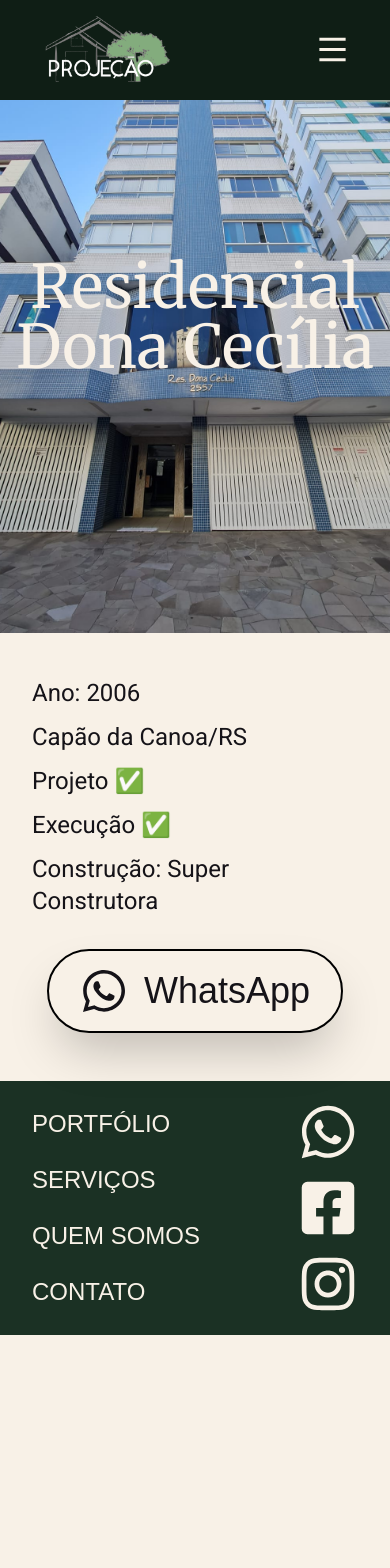
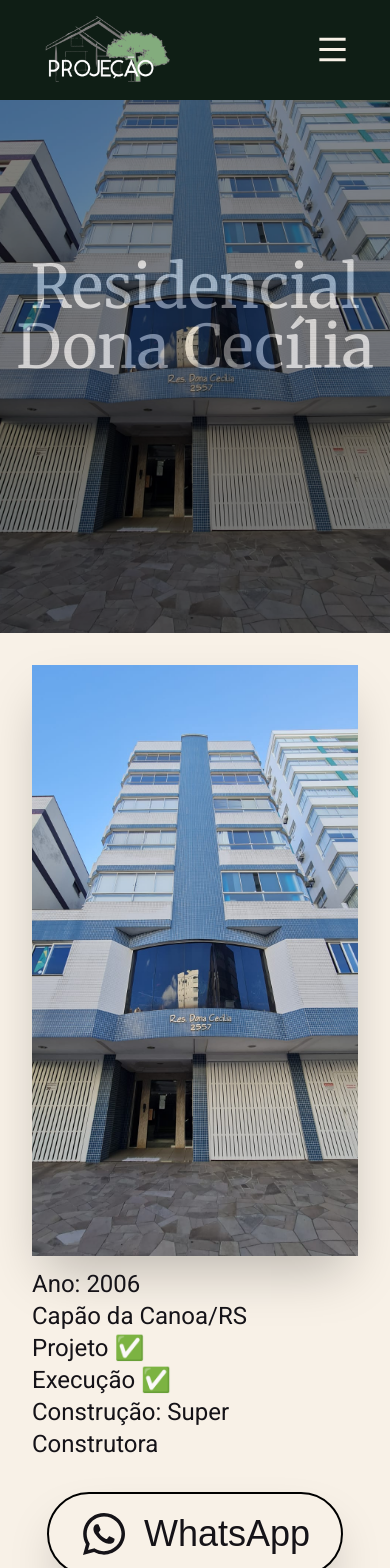
Before and after one commit to Leort-z/projecaors, a Next.js app: page /portfolio/1 in a window 390 px wide. Shown: the top 1568 px of the page. Before the commit the page ends 1335 px from the top, so only its background shows below. Built offline with nearby package versions, Linux system fonts and the light colour scheme.

Commit message:
Atualização responsividade e tela servicoId

```diff
--- a/app/components/Footer.tsx
+++ b/app/components/Footer.tsx
@@ -37,7 +37,7 @@ export default function WhatsAppButton({ source }: FooterProps) {
                 </div>
             ) : (
                 <div className="flex justify-between w-full h-full text-[#F8F1E7]">
-                    <div className='flex flex-col gap-6 items-start justify-center'>
+                    <div className={`flex flex-col gap-6 items-start justify-center ${roboto500.className}`}>
                         <Link href='/#portfolio'>PORTFÓLIO</Link>
                         <Link href='/#servicos'>SERVIÇOS</Link>
                         <Link href='/#quemsomos'>QUEM SOMOS</Link>
--- a/app/components/PortfolioSection.tsx
+++ b/app/components/PortfolioSection.tsx
@@ -5,7 +5,7 @@ import { useState } from 'react';
 
 export default function PortfolioSection() {
 
-    const [currentIndex, setCurrentIndex] = useState(1);
+    const [currentIndex, setCurrentIndex] = useState(19);
 
     const prevSlide = () => {
         const isFirstSlide = currentIndex === 0;
@@ -14,7 +14,7 @@ export default function PortfolioSection() {
     }
 
     const nextSlide = () => {
-        const isFirstSlide = currentIndex === 4;
+        const isFirstSlide = currentIndex === portfolioData.length - 1;
         const newIndex = isFirstSlide ? 0 : currentIndex + 1
         setCurrentIndex(newIndex);
     }
@@ -34,7 +34,7 @@ export default function PortfolioSection() {
 
             <div className="hidden lg:block w-full h-full z-11">
                 <div className='flex flex-row w-full justify-between mt-12'>
-                    {portfolioData.slice(0, 5).map(({ name, mainPhoto, id }) => <PortfolioItem name={name} imagePath={mainPhoto} id={id} key={id} />)}
+                    {portfolioData.slice(-5).map(({ name, mainPhoto, id }) => <PortfolioItem name={name} imagePath={mainPhoto} id={id} key={id} />)}
 
                 </div>
             </div>
--- a/app/components/WhatsAppButton.tsx
+++ b/app/components/WhatsAppButton.tsx
@@ -12,7 +12,7 @@ export default function WhatsAppButton() {
 
     return (
         <div className='h-full w-full  mb-12 flex justify-center'>
-            <button className="w-[35vh] h-[10vh] lg:w-[55vh] border-2 border-black rounded-full flex items-center justify-center gap-4 lg:gap-12 shadow-2xl"
+            <button className="w-[35vh] h-[10vh] lg:w-[55vh] border-2 border-black rounded-full flex items-center justify-center gap-4 lg:gap-12 shadow-2xl hover:scale-105"
                 onClick={handleWhatsAppClick}>
                 <FaWhatsapp className="text-5xl" />
                 <h2 className="text-4xl select-none">WhatsApp</h2>
--- a/app/page.tsx
+++ b/app/page.tsx
@@ -113,7 +113,7 @@ export default function Home() {
             <h1 className={roboto700.className}>PORTFÓLIO</h1>
             <PortfolioSection />
             <Link
-              className={`h-12 mt-8 lg:w-1/4 w-3/4 text-lg border-2 border-yellow-600 flex items-center hover:shadow-[0_15px_15px_rgba(0,0,0,0.50)] justify-center ${roboto500.className}`}
+              className={`h-12 mt-8 lg:w-1/4 w-3/4 text-lg border-2 border-yellow-600 flex items-center shadow-xl hover:shadow-[0_15px_15px_rgba(0,0,0,0.50)] justify-center ${roboto500.className}`}
               href='/portfolio'
               style={{ background: '#F8F1E7' }}>
               VER MAIS
@@ -127,7 +127,7 @@ export default function Home() {
         className='h-[calc(100%-96px)] text-center text-4xl px-12 lg:px-36 py-12 flex flex-col items-center' id='servicos'>
         <h1 className={`text-[#F8F1E7] ${roboto700.className}`}>SERVIÇOS</h1>
         <ServicosSection />
-        <Link className={`h-12 w-3/4 lg:w-1/4 text-lg border-2 border-yellow-600 text-[#A77A37] mt-10 lg:mt-12 hover:shadow-[0_15px_15px_rgba(0,0,0,0.50)] flex items-center justify-center ${roboto500.className}`}
+        <Link className={`h-12 w-3/4 lg:w-1/4 text-lg border-2 border-yellow-600 text-[#A77A37] mt-10 lg:mt-12 shadow-xl hover:shadow-[0_15px_15px_rgba(0,0,0,0.50)] flex items-center justify-center ${roboto500.className}`}
           href="/servicos"> VER MAIS</Link>
       </section>
 
--- a/app/portfolio/[portfolioId]/page.tsx
+++ b/app/portfolio/[portfolioId]/page.tsx
@@ -18,6 +18,10 @@ const roboto400 = Roboto({
     variable: '--font-roboto'
 })
 
+export const hasValidItems = (array: string[] | undefined): boolean => {
+    return array?.some(photo => photo.trim() !== "") ?? false;
+};
+
 export default function DetalhesPortfolio() {
     const params = useParams();
     const registro = portfolioData.find(item => item.id === params.portfolioId);
@@ -35,7 +39,7 @@ export default function DetalhesPortfolio() {
             <Navbar />
             <main className="h-3/4 w-full bg-cover bg-no-repeat bg-center"
                 style={{ backgroundImage: `url('../portfolio-images/${registro?.mainPhoto}` }}>
-                <div className="h-full w-full text-[#F8F1E7] flex justify-center items-center text-center" >
+                <div className="h-full w-full text-[#F8F1E7] opacity-40 flex justify-center items-center text-center" style={{ background: '#000000' }}>
                     <h1 className={`text-6xl lg:text-8xl select-none ${merriweather.className}`}>{registro?.name}</h1>
                 </div>
             </main>
@@ -44,13 +48,16 @@ export default function DetalhesPortfolio() {
                 <div className='flex h-full justify-between  w-full items-center p-8 lg:p-16'>
 
                     <div className='flex flex-col w-full h-full'>
-                        <div className={`text-2xl w-full h-full flex flex-col gap-3 ${roboto400.className}`}>
+                        <div className={`text-2xl flex w-full h-full ${hasValidItems(registro?.extraPhotos) ? 'flex-col' : 'lg:flex-row  lg:items-center flex-col'} gap-3 ${roboto400.className}`}>
                             <div className='flex flex-wrap h-full justify-center gap-3'>
-                                {registro?.extraPhotos?.some(photo => photo.trim() !== "") ? (
+                                {hasValidItems(registro?.extraPhotos) ? (
                                     registro?.extraPhotos.map((photo, index) => (
                                         <div className="h-[30vh] w-[45vh] bg-cover bg-center shadow-2xl" key={index} style={{ backgroundImage: `url(../portfolio-images/${photo})` }} />
-                                    ))) : ""}
+                                    ))) :
+                                    <div className=" h-[70vh] w-[55vh] bg-cover bg-center shadow-2xl" style={{ backgroundImage: `url(../portfolio-images/${registro?.mainPhoto})` }} />
+                                }
                             </div>
+                            <div className='w-full h-full'>
                                 {registro?.detail ? <p>{registro?.detail}</p> : ""}
                                 <p >Ano: {registro?.year}</p>
                                 <p>{registro?.city}</p>
@@ -71,6 +78,7 @@ export default function DetalhesPortfolio() {
                             </div>
                         </div>
                     </div>
+                </div>
                 <WhatsAppButton />
             </div>
 
--- a/app/servicos/[servicoId]/page.tsx
+++ b/app/servicos/[servicoId]/page.tsx
@@ -4,6 +4,19 @@ import servicosData from '../../../public/json-data/servicos-data.json';
 import { useParams } from 'next/navigation';
 import WhatsAppButton from '@/app/components/WhatsAppButton';
 import Footer from '@/app/components/Footer';
+import { Roboto } from 'next/font/google';
+
+const roboto700 = Roboto({
+    weight: '700',
+    subsets: ['latin'],
+    variable: '--font-roboto-bold',
+})
+
+const roboto400 = Roboto({
+    weight: '400',
+    subsets: ['latin'],
+    variable: '--font-roboto'
+})
 
 export default function Detalhe() {
     const params = useParams();
@@ -12,15 +25,26 @@ export default function Detalhe() {
     return (
         <>
             <Navbar />
-            <main className="h-full w-full in-h-screen bg-cover bg-no-repeat bg-center"
-                style={{ backgroundImage: `url('../servicos-images/${registro?.mainPhoto}` }}></main>
+            <main className="h-3/4 w-full bg-cover bg-no-repeat bg-center"
+                style={{ backgroundImage: `url('../servicos-images/${registro?.mainPhoto}` }}>
+                <div className="h-full w-full text-[#F8F1E7] opacity-40 flex justify-center items-center text-center" style={{ background: '#000000' }}>
+                    <h1 className={`text-6xl lg:text-8xl select-none ${roboto700.className}`}>{registro?.name}</h1>
+                </div>
+            </main>
             <section style={{ background: '#F8F1E7' }}
-                className='lg:h-[30vh] text-center text-2xl px-8 flex flex-col lg:items-center justify-center '
+                className={`text-center text-2xl lg:px-8 px-2 lg:py-8 py-2 flex flex-col lg:items-center ${roboto400.className}`}
                 id='servicos'>
-                <h1 className="font-bold ">SERVIÇOS</h1>
-                <p className='font-bold '>{registro?.name}</p>
-                <p className='font-bold '>{registro?.detail}</p>
-
+                <div className='h-full w-full flex lg:flex-row flex-col items-center mb-14 lg:mb-12'>
+                    <div className="lg:h-[60vh] lg:w-[100vh]  h-[30vh] w-full bg-cover bg-center shadow-2xl mb-8 lg:mr-4" style={{ backgroundImage: `url('../servicos-images/${registro?.mainPhoto}` }} />
+                    <div className='h-full lg:w-1/2 w-full '>
+                        <p className='text-5xl font-bold mb-4'>{registro?.name}</p>
+                        <p className='text-3xl mb-2 lg:text-center text-start'>{registro?.detail}</p>
+                        {registro?.extraDetail.map((detail, index) => (
+                            <p key={index} className='text-3xl text-start'>• {detail}</p>
+                        ))
+                        }
+                    </div>
+                </div>
                 <WhatsAppButton />
 
             </section>
--- a/public/json-data/portfolio-data.json
+++ b/public/json-data/portfolio-data.json
@@ -356,7 +356,7 @@
    },
    {
       "id": "21",
-      "name": "Reforma Área Gourmet Atlântida",
+      "name": "Reforma Área Gourmet",
       "detail": "",
       "year": "2024",
       "city": "Xangri-lá/RS",
```
Lines whose indentation alone changed are shown as unchanged.
